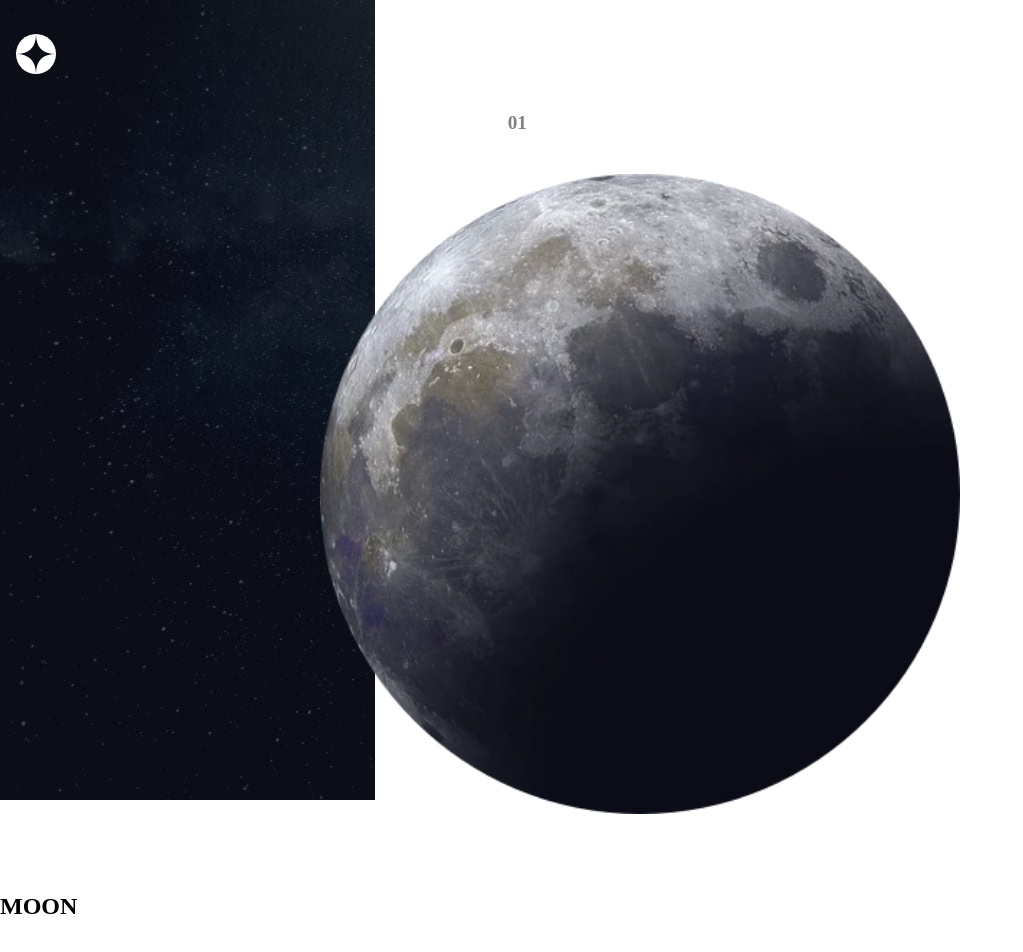
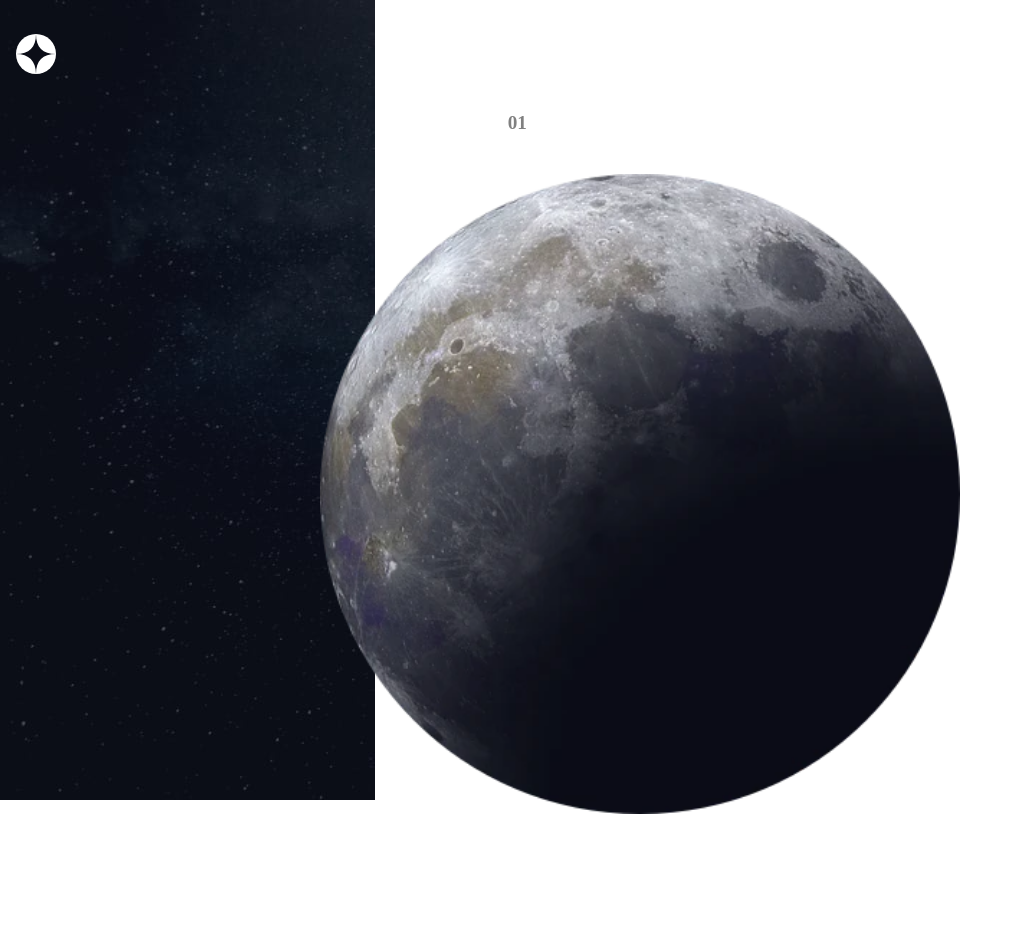
Before and after one commit to JoseAlvarezMartinez/space-tourism, a React (Create React App) app: page /destination in a window 1280 px wide. Shown: the top 952 px of the page, without its empty margins (0-1023 px from the left). Before the commit the page ends 921 px from the top, so only its background shows below. Built offline with nearby package versions, Linux system fonts and the light colour scheme; a web font is replaced by a local one.

Commit message:
-- especificaciones --

```diff
--- a/src/index.css
+++ b/src/index.css
@@ -149,3 +149,15 @@
   margin: 2.5rem auto;
   display: flex;
 }
+.planeta-nombre{
+  margin-top: 2rem;
+  margin-bottom: 0;
+  text-align: center;
+  color: #fff;
+  font-size: 4rem;
+}
+.planeta-especificacion{
+  color:#fff;
+  text-align: center;
+  margin: 1rem 1rem;
+}
--- a/src/pages/PlanetaInformacion.jsx
+++ b/src/pages/PlanetaInformacion.jsx
@@ -1,5 +1,5 @@
-import { useLocation,Link} from "react-router-dom";
-import {data} from "../data/data"
+import { useLocation, Link } from "react-router-dom";
+import { data } from "../data/data";
 const PlanetaInformacion = () => {
   const location = useLocation();
   return (
@@ -22,7 +22,8 @@
           ))}
         </ul>
       </nav>
-      <h2>{location.state.nombre.toUpperCase()}</h2>
+      <h2 className="planeta-nombre">{location.state.nombre.toUpperCase()}</h2>
+      <p className="planeta-especificacion">{location.state.especificacion}</p>
     </>
   );
 };
--- a/src/pages/Planetas.jsx
+++ b/src/pages/Planetas.jsx
@@ -27,7 +27,8 @@
               ))}
             </ul>
           </nav>
-          <h2>{luna.nombre.toUpperCase()}</h2>
+          <h2 className="planeta-nombre">{luna.nombre.toUpperCase()}</h2>
+          <p className="planeta-especificacion">{luna.especificacion}</p>
         </>
       )}
       <Outlet />
```
